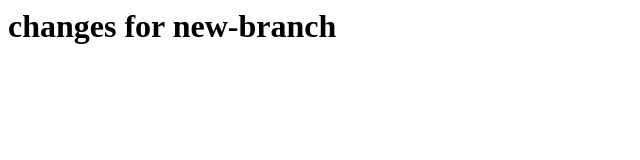
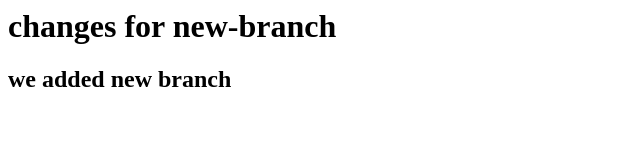
Before and after one commit to mangesr/hello_world, a plain HTML site: page index.html in a window 1280 px wide. Shown: the whole page, without its empty margins (0-640 px from the left). Drawn offline with Linux system fonts and the light colour scheme.

Commit message:
new branch for study

```diff
--- a/index.html
+++ b/index.html
@@ -3,7 +3,9 @@
 <body>
 
 <h1>
-changes for new-branch
+
+    changes for new-branch
+   <h2> we added new branch</h2>
 
 </h1>
 
```
